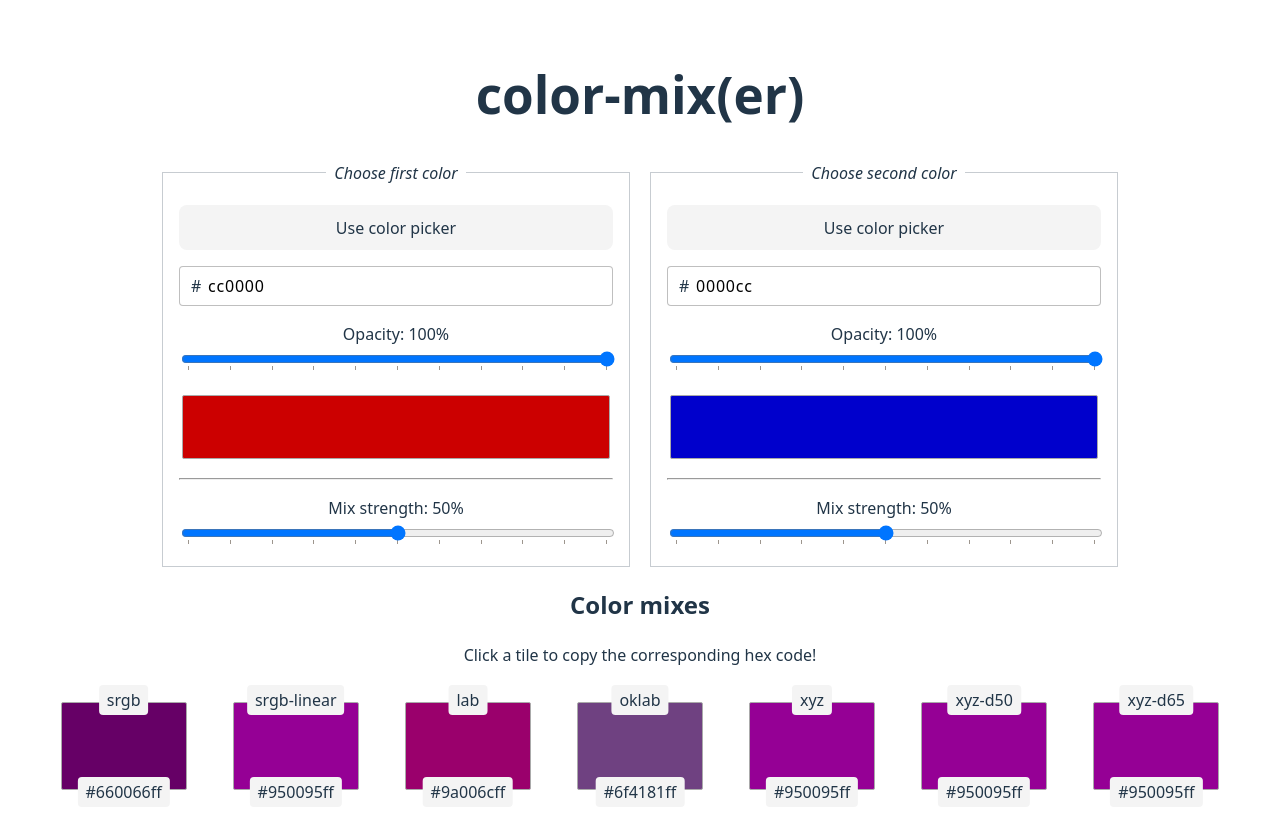
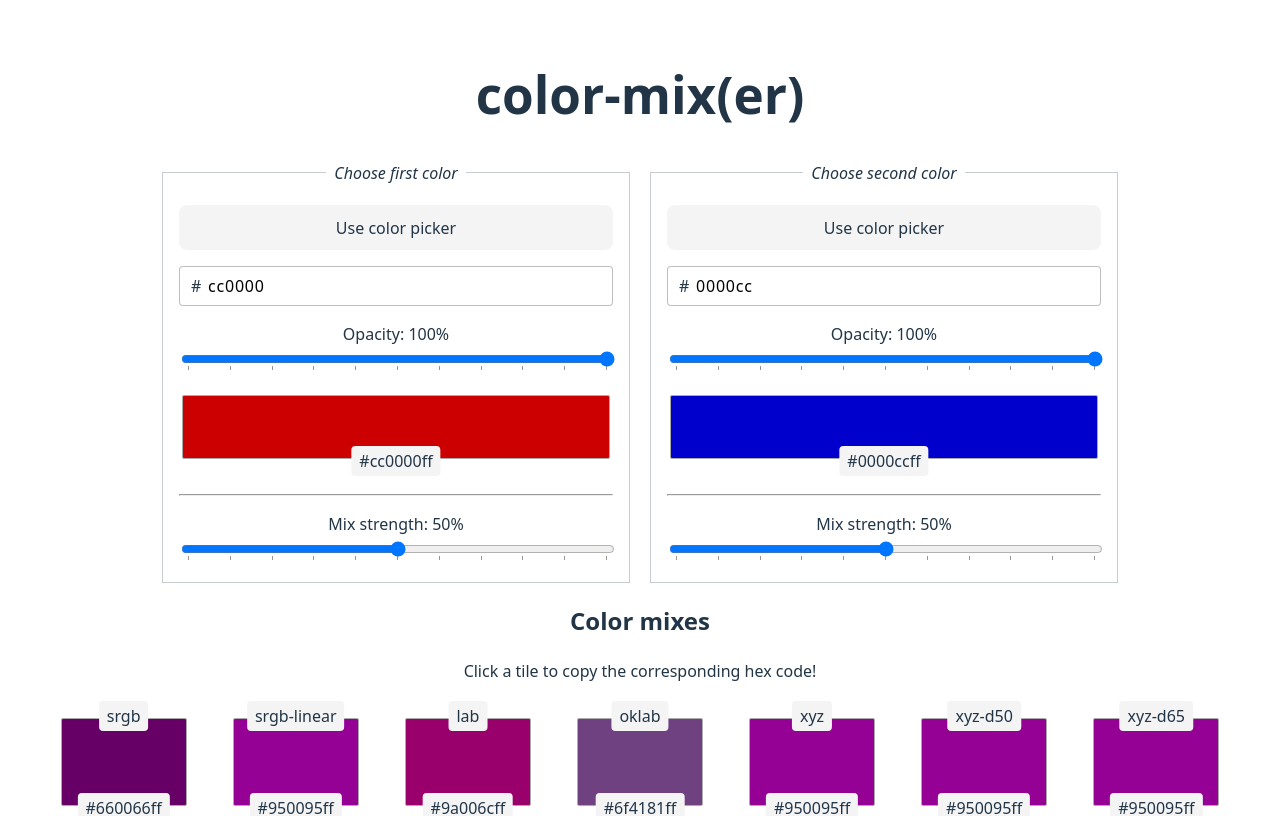
Before and after one commit to wovenstarlight/color-mixer, a React (Vite) app: page / in a window 1280 px wide. Shown: the top 816 px of the page. Built offline with nearby package versions, Linux system fonts and the light colour scheme.

Commit message:
Always show hex on ColorTile

```diff
--- a/src/components/ColorTile.tsx
+++ b/src/components/ColorTile.tsx
@@ -7,16 +7,13 @@ import ColorContext from "../contexts/ColorContext";
  * @param {object} props Properties for this tile.
  * @param props.bgColor The color to be previewed; should be a valid CSS `<color>` value.
  * @param props.topLabel A label to display at the top of the button.
- * @param props.showColor Whether to show the hexadecimal color string at the bottom of the button.
  */
 export default function ColorTile({
 	bgColor,
 	topLabel,
-	showColor = false,
 }: {
 	bgColor: string,
 	topLabel?: string,
-	showColor?: boolean,
 }) {
 	/** Canvas for getting the hex color. */
 	const canvas = document.createElement("canvas");
@@ -66,7 +63,7 @@ export default function ColorTile({
 			/>
 
 			{/* Bottom text */}
-			{showColor && <span className="bottom label">{hex}</span>}
+			<span className="bottom label">{hex}</span>
 		</button>
 	);
 }
--- a/src/components/MixTile.tsx
+++ b/src/components/MixTile.tsx
@@ -16,7 +16,6 @@ export default function MixTile({
 		<ColorTile
 			bgColor={`color-mix(in ${space}${interpolation ? ` ${interpolation}` : ""}, var(--color1, #fff) var(--strength1, 50%), var(--color2, #000) var(--strength2, 50%))`}
 			topLabel={`${space}${interpolation ? ` (${interpolation})` : ""}`}
-			showColor={true}
 		/>
 	);
 }
--- a/src/styles/ColorPicker.css
+++ b/src/styles/ColorPicker.css
@@ -43,5 +43,6 @@
 
 	.colortile {
 		width: 100%;
+		margin-block-end: 2em;
 	}
 }
```
